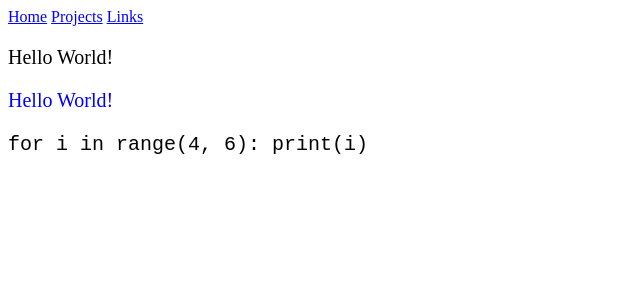
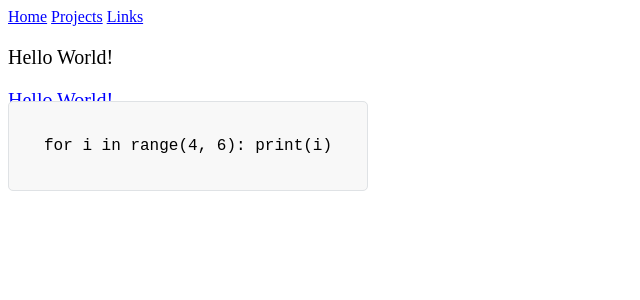
Before and after one commit to CategorIAN/categorian.github.io, a Jekyll site: the page built from projects/practice.md, in a window 1280 px wide. Shown: the top 300 px of the page, without its empty margins (0-640 px from the left). Built offline with Jekyll 4.4.1, drawn with Linux system fonts in a browser that asks for light colours.

Commit message:
Update syntax2.css

```diff
--- a/css/syntax2.css
+++ b/css/syntax2.css
@@ -6,10 +6,12 @@ a {
   color: blue;
 }
 
-.highlight {
-  font-family: Consolas,"courier new";
-  color: blue;
-  background-color: #f1f1f1;
-  padding: 2px;
-  font-size: 105%;
+code{
+  font-family: 'Source Code Pro', monospace;
+  font-size: 16px;
+  color: #000000;
+  background-color: #f8f8f8;
+  padding: 35px;
+  border: 1px solid #dfe2e5;
+  border-radius: 5px;
 }
```
